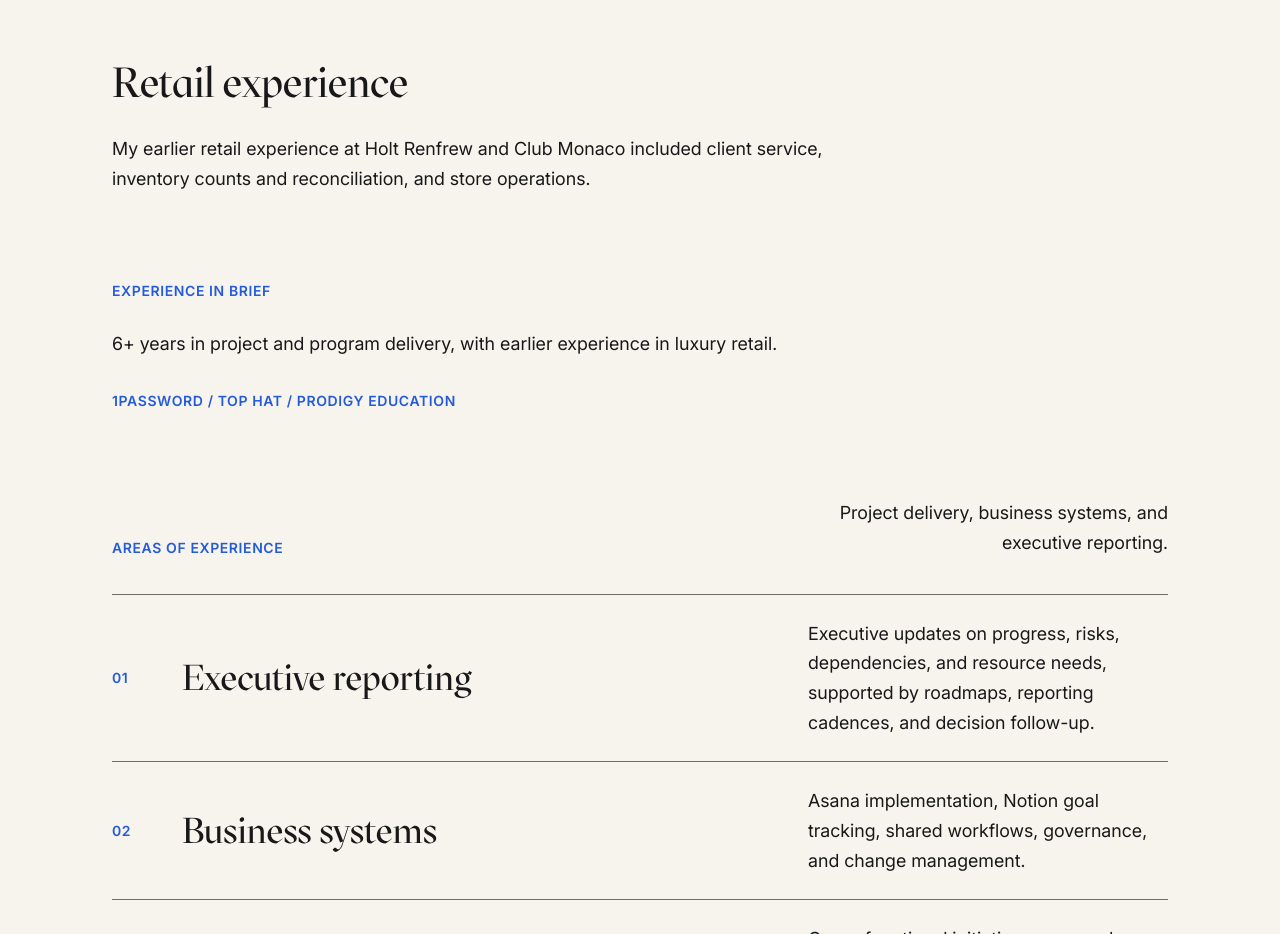
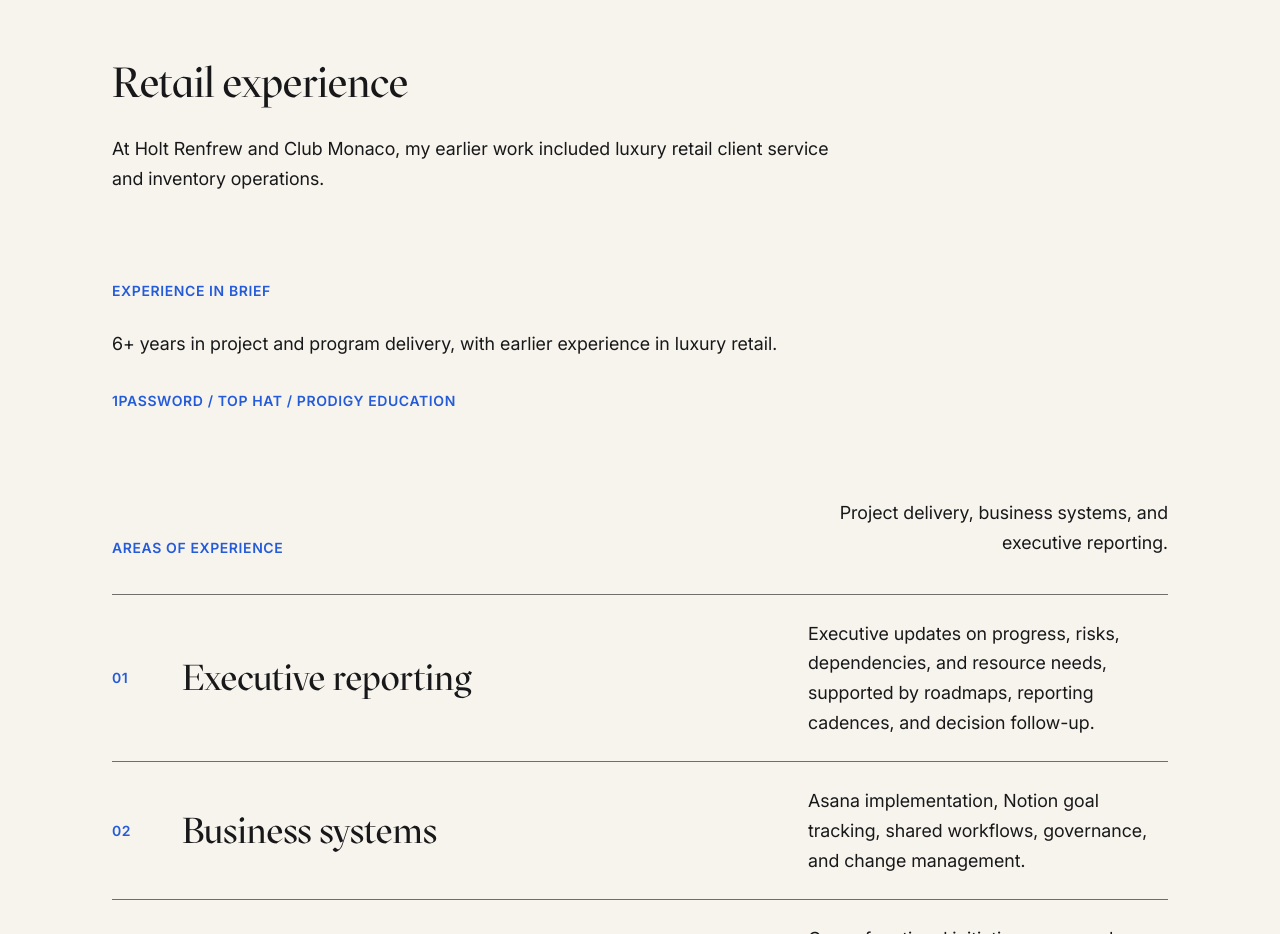
Before and after one commit to shiannerao/shiannerao.github.io, a plain HTML site: page about.html in a window 1280 px wide. Shown: the part 900-1834 px from the top of the page. Drawn offline with Linux system fonts and the light colour scheme.

Commit message:
Clarify earlier luxury retail and inventory experience

```diff
--- a/about.html
+++ b/about.html
@@ -31,7 +31,7 @@
       </div>
     </section>
 
-    <section class="section retail-section" aria-labelledby="retail-title"><h2 class="section-heading" id="retail-title">Retail experience</h2><p class="retail-intro">My earlier retail experience at Holt Renfrew and Club Monaco included client service, inventory counts and reconciliation, and store operations.</p></section><section class="experience section" aria-labelledby="experience-title">
+    <section class="section retail-section" aria-labelledby="retail-title"><h2 class="section-heading" id="retail-title">Retail experience</h2><p class="retail-intro">At Holt Renfrew and Club Monaco, my earlier work included luxury retail client service and inventory operations.</p></section><section class="experience section" aria-labelledby="experience-title">
       <h2 class="label muted" id="experience-title">Experience in brief</h2>
       <p class="experience-statement">6+ years in project and program delivery, with earlier experience in luxury retail.</p>
       <p class="label blue">1Password / Top Hat / Prodigy Education</p>
```
Also changed, not shown: index.html (+1 -1 lines).
